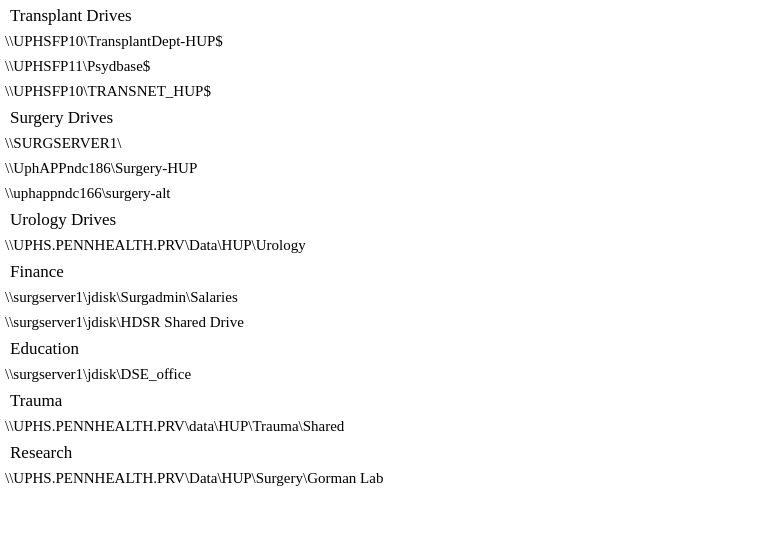
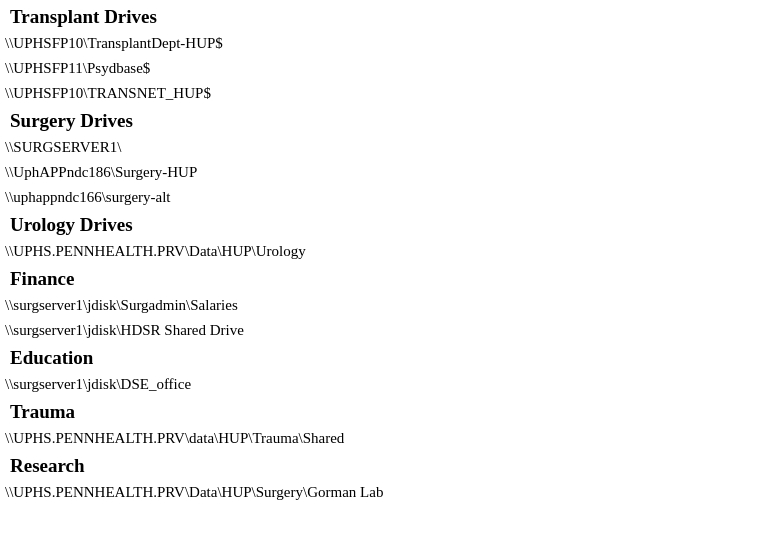
Before and after one commit to surgeryis/website, a plain HTML site: page drivemapping.html in a window 1280 px wide. Shown: the part 45-584 px from the top of the page, without its empty margins (0-784 px from the left). Drawn offline with Linux system fonts and the light colour scheme.

Commit message:
some mapping changes

```diff
--- a/drivemapping.css
+++ b/drivemapping.css
@@ -67,8 +67,9 @@
 }
 
 h2{
-    font-size: 1.7rem;
+    font-size: 1.9rem;
     padding-left: 10px;
+    font-weight: bold;
 }
 
 p{
```
